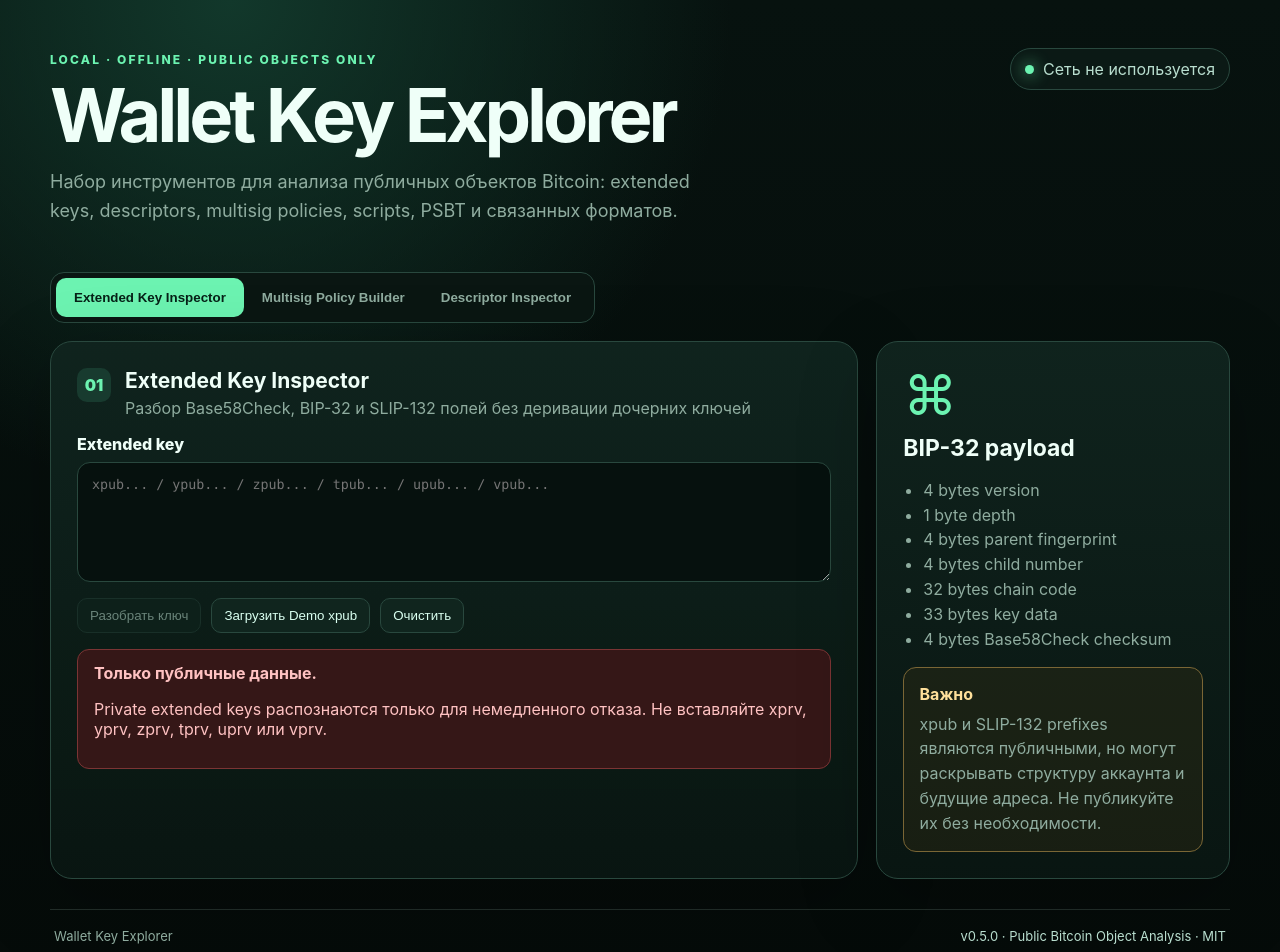
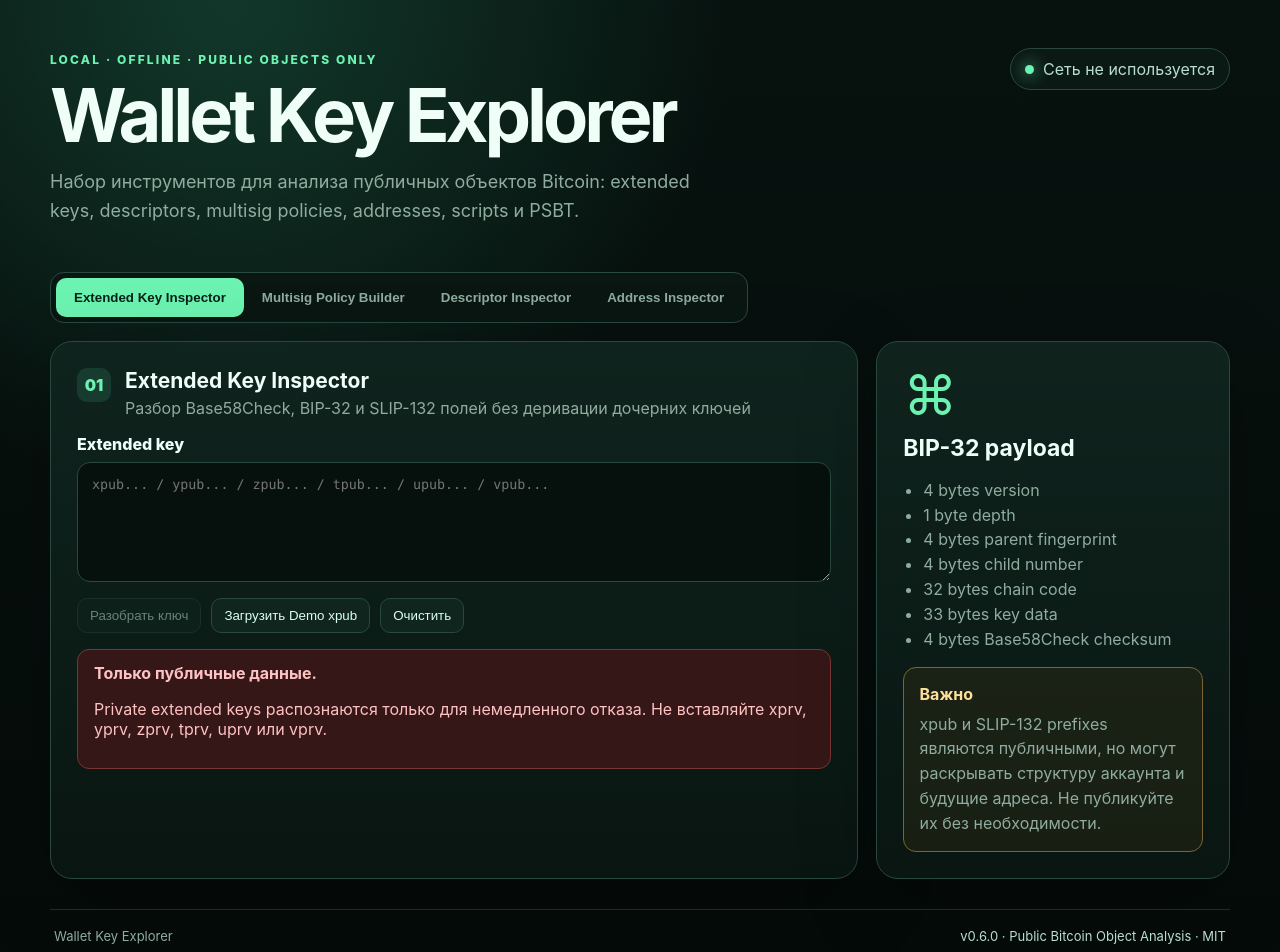
Before and after one commit to vanitoo/Wallet-Key-Explorer, a Next.js app: page / in a window 1280 px wide. Shown: the top 952 px of the page. Built offline with nearby package versions, Linux system fonts and the light colour scheme.

Commit message:
feat(address): add Address Inspector tab

```diff
--- a/src/app/page.tsx
+++ b/src/app/page.tsx
@@ -1,11 +1,12 @@
 "use client";
 
 import { useState } from "react";
+import { AddressInspector } from "../modules/address/components/address-inspector";
 import { DescriptorExplorer } from "../modules/descriptor/components/descriptor-explorer";
 import { ExtendedKeyInspector } from "../modules/extended-key/components/extended-key-inspector";
 import { MultisigBuilder } from "../modules/multisig/components/multisig-builder";
 
-type ActiveTab = "extended-key" | "multisig" | "descriptor";
+type ActiveTab = "extended-key" | "multisig" | "descriptor" | "address";
 
 export default function Home() {
   const [activeTab, setActiveTab] = useState<ActiveTab>("extended-key");
@@ -29,7 +30,7 @@ export default function Home() {
         <div>
           <span className="eyebrow">LOCAL · OFFLINE · PUBLIC OBJECTS ONLY</span>
           <h1>Wallet Key Explorer</h1>
-          <p>Набор инструментов для анализа публичных объектов Bitcoin: extended keys, descriptors, multisig policies, scripts, PSBT и связанных форматов.</p>
+          <p>Набор инструментов для анализа публичных объектов Bitcoin: extended keys, descriptors, multisig policies, addresses, scripts и PSBT.</p>
         </div>
         <div className="offline-pill"><span /> Сеть не используется</div>
       </section>
@@ -38,6 +39,7 @@ export default function Home() {
         <button className={activeTab === "extended-key" ? "active" : ""} onClick={() => setActiveTab("extended-key")}>Extended Key Inspector</button>
         <button className={activeTab === "multisig" ? "active" : ""} onClick={() => setActiveTab("multisig")}>Multisig Policy Builder</button>
         <button className={activeTab === "descriptor" ? "active" : ""} onClick={() => setActiveTab("descriptor")}>Descriptor Inspector</button>
+        <button className={activeTab === "address" ? "active" : ""} onClick={() => setActiveTab("address")}>Address Inspector</button>
       </div>
 
       <div hidden={activeTab !== "extended-key"}><ExtendedKeyInspector /></div>
@@ -45,8 +47,9 @@ export default function Home() {
       <div hidden={activeTab !== "descriptor"}>
         <DescriptorExplorer value={descriptorToInspect} onValueChange={updateDescriptor} importedFromBuilder={importedFromBuilder} />
       </div>
+      <div hidden={activeTab !== "address"}><AddressInspector /></div>
 
-      <footer className="app-footer"><span>Wallet Key Explorer</span><span>v0.5.0 · Public Bitcoin Object Analysis · MIT</span></footer>
+      <footer className="app-footer"><span>Wallet Key Explorer</span><span>v0.6.0 · Public Bitcoin Object Analysis · MIT</span></footer>
     </main>
   );
 }
```
